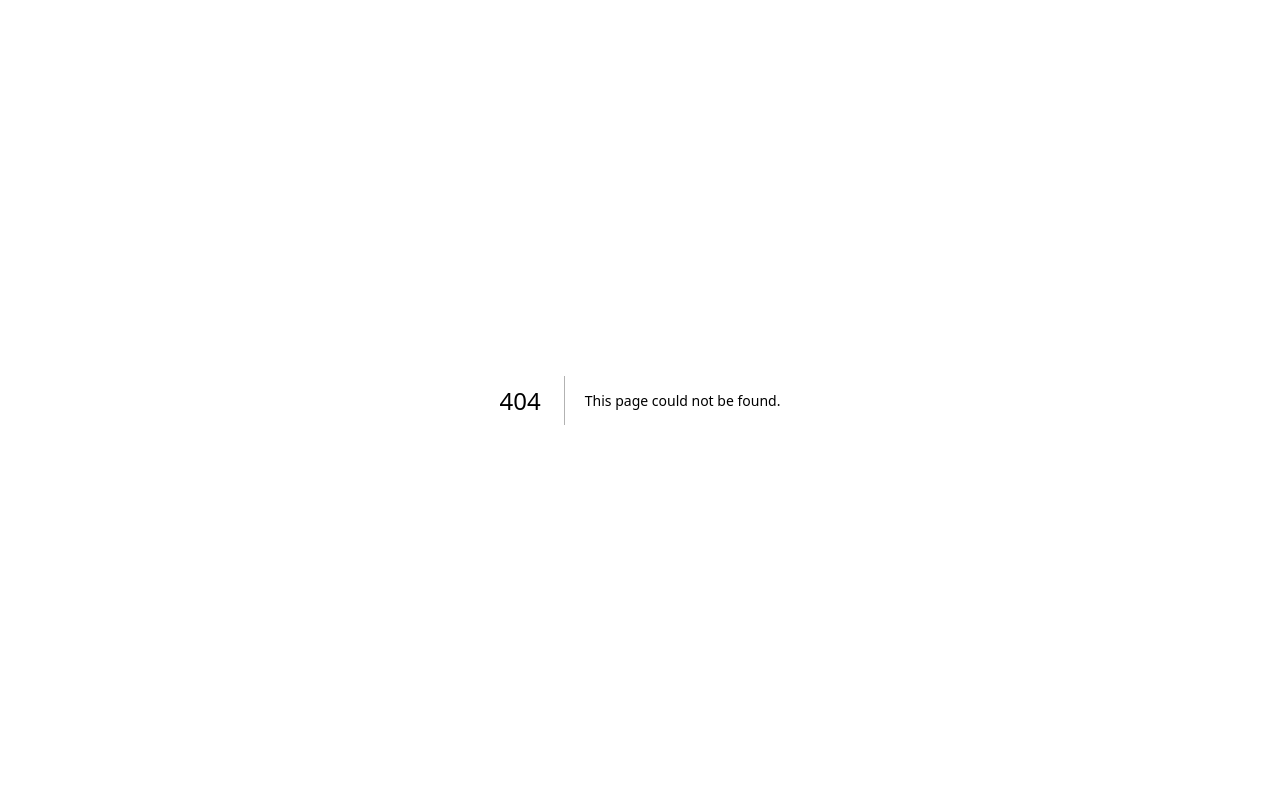
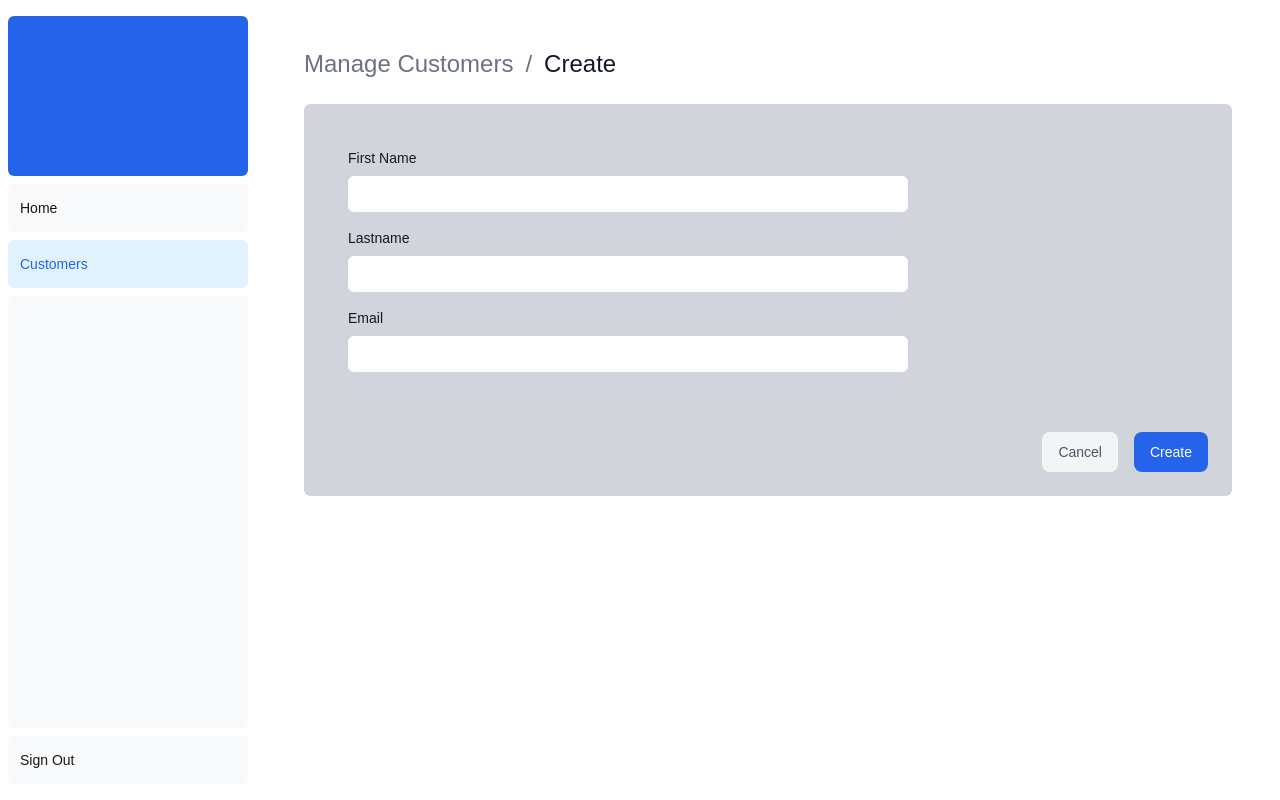
Before and after one commit to Visalraj/E-commerce-Learning-Next.js, a Next.js app: page /admin/customers/create in a window 1280 px wide. Before the commit this address had no page. Built offline with nearby package versions, Linux system fonts and the light colour scheme; a web font is replaced by a local one.

Commit message:
Admin Side Create customer Tweaks

```diff
--- /dev/null
+++ b/src/app/admin/customers/create/page.tsx
@@ -0,0 +1,19 @@
+import Breadcrumbs from '@/app/ui/admin/components/breadcrumbs';
+import CustomerCreateForm from '@/app/ui/admin/components/create-customer-form';
+export default function Page() {
+    return (
+        <main>
+            <Breadcrumbs
+                breadcrumbs={[
+                    { label: 'Manage Customers', href: '/admin/customers' },
+                    {
+                        label: 'Create',
+                        href: '/admin/customers/create',
+                        active: true,
+                    },
+                ]}
+            />
+            <CustomerCreateForm />
+        </main>
+    )
+}
--- a/src/app/admin/customers/page.tsx
+++ b/src/app/admin/customers/page.tsx
@@ -1,5 +1,5 @@
 
-import Breadcrumbs from '@/app/ui/admin/invoices/breadcrumbs';
+import Breadcrumbs from '@/app/ui/admin/components/breadcrumbs';
 import { CreateButton } from '@/app/ui/admin/dashboard/buttons';
 export default function Page() {
 
@@ -8,7 +8,7 @@ export default function Page() {
             <main>
                 <Breadcrumbs
                     breadcrumbs={[
-                        { label: 'Customers', href: '/admin/customers' },
+                        { label: 'Customers', href: '' },
                         {
                             label: 'Manage Customers',
                             href: '/admin/customers',
@@ -17,7 +17,8 @@ export default function Page() {
                     ]}
                 />
                 <div className='parentwrapbtns flex'>
-                    <CreateButton name={'Create Customers'} />
+
+                    <CreateButton name={'Create Customers'} pointto={'/admin/customers/create'} />
                     {/*<CreateButton name={'Manage Customers'} />*/}
                 </div>
             </main >
--- /dev/null
+++ b/src/app/lib/definitions.ts
@@ -0,0 +1,5 @@
+export type CustomerField = {
+    firstname: string;
+    lastname: string;
+    email: string;
+};
--- /dev/null
+++ b/src/app/ui/admin/components/create-customer-form.tsx
@@ -0,0 +1,55 @@
+
+import { ActionButtons } from "../dashboard/buttons";
+import Link from "next/link";
+
+export default function CustomerCreateForm() {
+
+    return (
+        <form >
+            <div className="rounded-md bg-gray-300 p-4 md:p-6 ">
+                <div className="completeformwrapper p-5 ">
+
+                    <div className="mb-4">
+                        <label htmlFor="customer firstname" className="mb-2 block text-sm font-medium">
+                            First Name
+                        </label>
+                        <div className="relative ">
+                            <input type="text" className="w-8/12 h-9 rounded-md focus:outline-none p-2" />
+                        </div>
+                        <div id="customer-error" aria-live="polite" aria-atomic="true">
+                        </div>
+                    </div>
+                    <div className="mb-4">
+                        <label htmlFor="customer lastname" className="mb-2 block text-sm font-medium">
+                            Lastname
+                        </label>
+                        <div className="relative ">
+                            <input type="text" className="w-8/12 h-9 rounded-md focus:outline-none p-2" />
+                        </div>
+                        <div id="customer-error" aria-live="polite" aria-atomic="true">
+                        </div>
+                    </div>
+                    <div className="mb-4">
+                        <label htmlFor="customer email" className="mb-2 block text-sm font-medium">
+                            Email
+                        </label>
+                        <div className="relative ">
+                            <input type="email" className="w-8/12 h-9 rounded-md focus:outline-none p-2" />
+                        </div>
+                        <div id="customer-error" aria-live="polite" aria-atomic="true">
+                        </div>
+                    </div>
+                </div>
+                <div className="mt-6 flex justify-end gap-4">
+                    <Link
+                        href="/admin/customers"
+                        className="flex h-10 items-center rounded-lg bg-gray-100 px-4 text-sm font-medium text-gray-600 transition-colors hover:bg-gray-200"
+                    >
+                        Cancel
+                    </Link>
+                    <ActionButtons name={'Create'} />
+                </div>
+            </div>
+        </form>
+    )
+}
--- a/src/app/ui/admin/dashboard/buttons.tsx
+++ b/src/app/ui/admin/dashboard/buttons.tsx
@@ -1,11 +1,11 @@
 import { PencilIcon, PlusIcon, TrashIcon } from '@heroicons/react/24/outline';
 import Link from 'next/link';
 
-export function CreateButton({ name }: { name: string }) {
+export function CreateButton({ name, pointto }: { name: string, pointto: string }) {
     return (
 
         <Link
-            href="/admin/customers"
+            href={pointto}
             className="flex h-10 items-center rounded-lg bg-blue-600 px-4 text-sm font-medium text-white transition-colors hover:bg-blue-500 focus-visible:outline focus-visible:outline-2 focus-visible:outline-offset-2 focus-visible:outline-blue-600 w-fit ml-3"
         >
             <span className="hidden md:block">{name}</span>{' '}
@@ -14,3 +14,11 @@ export function CreateButton({ name }: { name: string }) {
 
     );
 }
+
+export function ActionButtons({ name }: { name: string }) {
+    return (
+        <input type="button"
+            className="hover:cursor-pointer flex h-10 items-center rounded-lg bg-blue-600 text-white px-4 text-sm font-medium  transition-colors" value={name}
+        />
+    )
+}
--- a/src/app/ui/admin/dashboard/nav-links.tsx
+++ b/src/app/ui/admin/dashboard/nav-links.tsx
@@ -3,7 +3,6 @@
 import Link from 'next/link';
 import { usePathname } from 'next/navigation';
 import clsx from 'clsx';
-
 
 const links = [
 	{ name: 'Home', href: '/admin/dashboard' },
@@ -17,6 +16,13 @@ export default function NavLinks() {
 	return (
 		<>
 			{links.map((link) => {
+				let isActive = false;
+				if (link.href === '/admin/customers') {
+					isActive = pathname.startsWith('/admin/customers');
+				} else if (link.href === '/admin/dashboard') {
+					isActive = pathname === '/admin/dashboard';
+				}
+
 				return (
 					<Link
 						key={link.name}
@@ -24,7 +30,7 @@ export default function NavLinks() {
 						className={clsx(
 							"flex h-[48px] grow items-center justify-center gap-2 rounded-md bg-gray-50 p-3 text-sm font-medium hover:bg-sky-100 hover:text-blue-600 md:flex-none md:justify-start md:p-2 md:px-3",
 							{
-								'bg-sky-100 text-blue-600': pathname === link.href,
+								'bg-sky-100 text-blue-600': isActive,
 							}
 						)}
 					>
```
Also changed, not shown: src/app/ui/admin/components/breadcrumbs.tsx (renamed from src/app/ui/admin/invoices/breadcrumbs.tsx).
